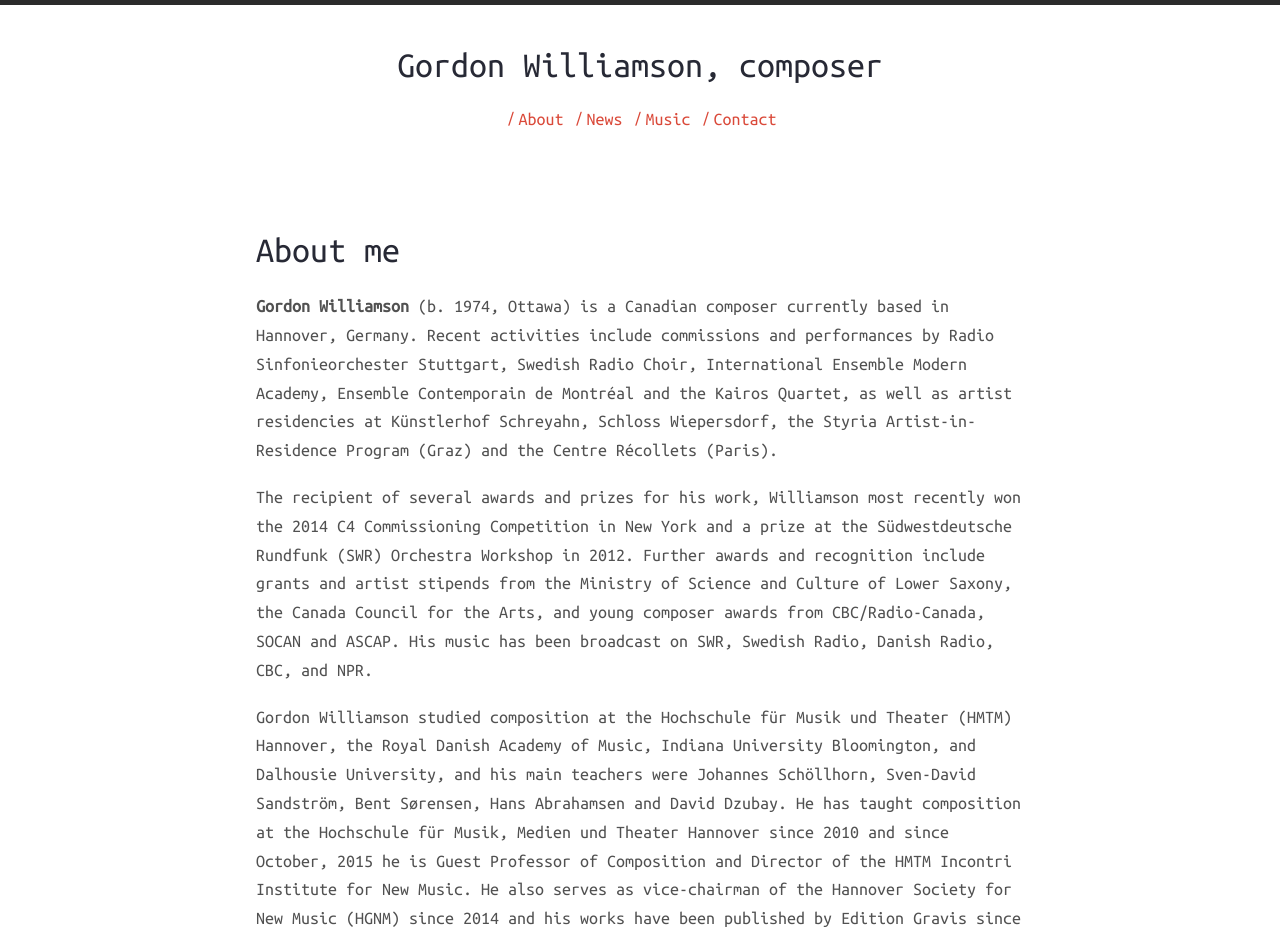
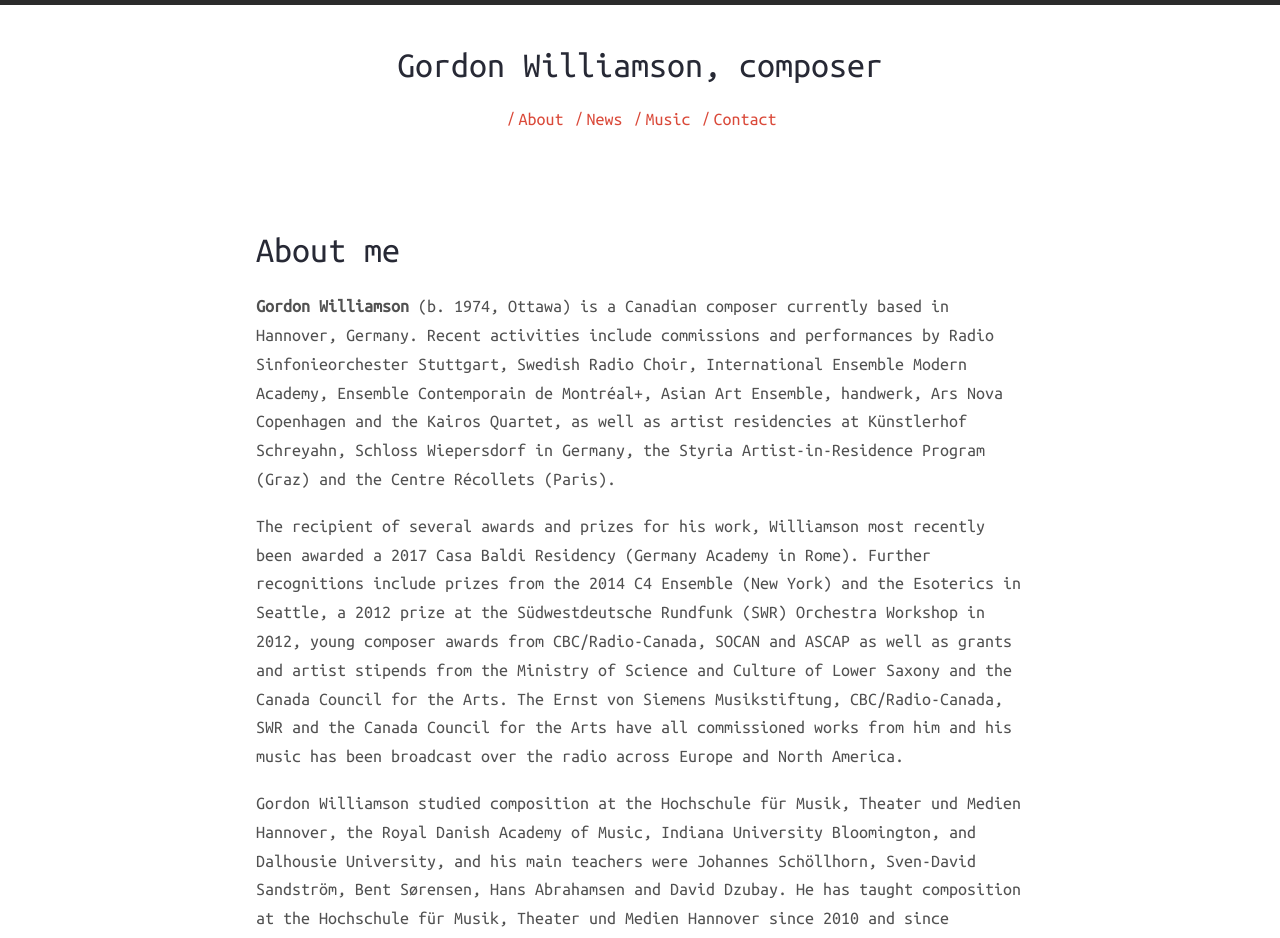
Before and after one commit to gordonwilliamson/gordonwilliamson.github.io, a Jekyll site: the page built from about.md, in a window 1280 px wide and 1400 px high. Shown: the top 938 px of the window. Built offline with Jekyll 4.4.1, drawn with Linux system fonts in a browser that asks for light colours; nearby versions of some CDN libraries; some of the changed text lies outside the part shown.

Commit message:
Updated about.md

```diff
--- a/about.md
+++ b/about.md
@@ -8,12 +8,12 @@ published: true
 
 
 
-**Gordon Williamson** (b. 1974, Ottawa) is a Canadian composer currently based in Hannover, Germany.  Recent activities include commissions and performances by Radio Sinfonieorchester Stuttgart, Swedish Radio Choir, International Ensemble Modern Academy, Ensemble Contemporain de Montréal and the Kairos Quartet, as well as artist residencies at Künstlerhof Schreyahn, Schloss Wiepersdorf, the Styria Artist-in-Residence Program (Graz) and the Centre Récollets (Paris).
+**Gordon Williamson** (b. 1974, Ottawa) is a Canadian composer currently based in Hannover, Germany.  Recent activities include commissions and performances by Radio Sinfonieorchester Stuttgart, Swedish Radio Choir, International Ensemble Modern Academy, Ensemble Contemporain de Montréal+, Asian Art Ensemble, handwerk, Ars Nova Copenhagen and the Kairos Quartet, as well as artist residencies at Künstlerhof Schreyahn, Schloss Wiepersdorf in Germany, the Styria Artist-in-Residence Program (Graz) and the Centre Récollets (Paris).
 
-The recipient of several awards and prizes for his work, Williamson most recently won the 2014 C4 Commissioning Competition in New York and a prize at the Südwestdeutsche Rundfunk (SWR) Orchestra Workshop in 2012.  Further awards and recognition include grants and artist stipends from the Ministry of Science and Culture of Lower Saxony, the Canada Council for the Arts, and young composer awards from CBC/Radio-Canada, SOCAN and ASCAP.  His music has been broadcast on SWR, Swedish Radio, Danish Radio, CBC, and NPR.
+The recipient of several awards and prizes for his work, Williamson most recently been awarded a 2017 Casa Baldi Residency (Germany Academy in Rome).  Further recognitions include prizes from the 2014 C4 Ensemble (New York) and the Esoterics in Seattle, a 2012 prize at the Südwestdeutsche Rundfunk (SWR) Orchestra Workshop in 2012, young composer awards from CBC/Radio-Canada, SOCAN and ASCAP as well as grants and artist stipends from the Ministry of Science and Culture of Lower Saxony and the Canada Council for the Arts.  The Ernst von Siemens Musikstiftung, CBC/Radio-Canada, SWR and the Canada Council for the Arts have all commissioned works from him and his music has been broadcast over the radio across Europe and North America.
 
-Gordon Williamson studied composition at the Hochschule für Musik und Theater (HMTM) Hannover, the Royal Danish Academy of Music, Indiana University Bloomington, and Dalhousie University, and his main teachers were Johannes Schöllhorn, Sven-David Sandström, Bent Sørensen, Hans Abrahamsen and David Dzubay. He has taught composition at the Hochschule für Musik, Medien und Theater Hannover since 2010 and since October, 2015 he is Guest Professor of Composition and Director of the HMTM Incontri Institute for New Music.   He also serves as vice-chairman of the Hannover Society for New Music (HGNM) since 2014 and his works have been published by Edition Gravis since 2012.
+Gordon Williamson studied composition at the Hochschule für Musik, Theater und Medien Hannover, the Royal Danish Academy of Music, Indiana University Bloomington, and Dalhousie University, and his main teachers were Johannes Schöllhorn, Sven-David Sandström, Bent Sørensen, Hans Abrahamsen and David Dzubay. He has taught composition at the Hochschule für Musik, Theater und Medien Hannover since 2010 and since October, 2015 he is Guest Professor of Composition and Director of the Incontri Institute for New Music.   He also serves as Vice-Chairman of the Hannover Society for New Music (HGNM) and his works have been published by Edition Gravis (Berlin) since 2012.
 
-*November, 2015*
+*September, 2016*
 
 ![](https://app.box.com/representation/file_version_43359843905/image_2048_jpg/1.jpg?shared_name=rjn05aweuetjz0utob14c02up4phdsk5)
```
